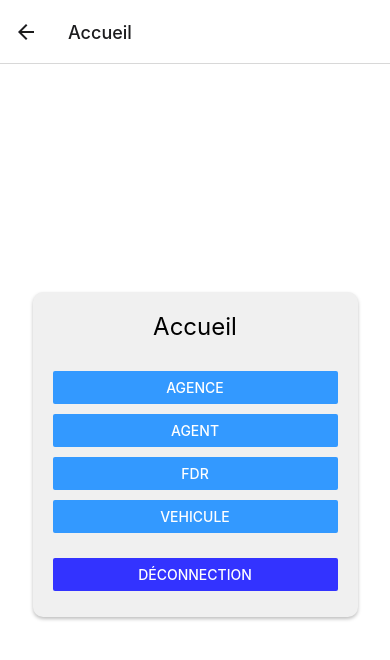
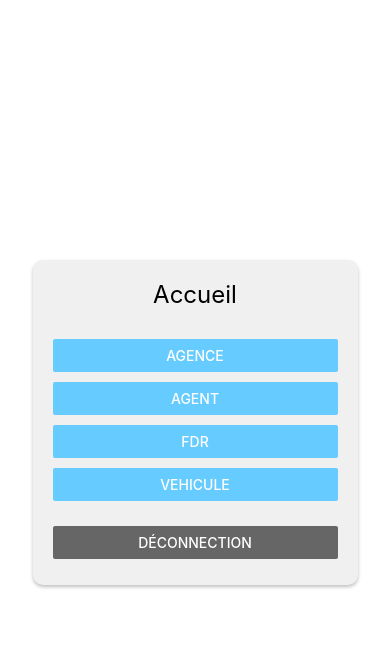
Before and after one commit to ShaiD9/AppMobile, a React Native app: screen /Accueil in a window 390 px wide. Shown: the top 660 px of the page. Built offline with nearby package versions, Linux system fonts and the light colour scheme; what eol would draw is missing.

Commit message:
update style v1.1

```diff
--- a/App.js
+++ b/App.js
@@ -14,7 +14,7 @@ const Stack = createNativeStackNavigator();
 function App() {
   return (
     <NavigationContainer>
-      <Stack.Navigator initialRouteName="Connexion">
+      <Stack.Navigator initialRouteName="Connexion" screenOptions={{ headerShown: false }}>
         <Stack.Screen name="Connexion" component={Connexion} />
         <Stack.Screen name="Accueil" component={Accueil} />
         <Stack.Screen name="DataFDR" component={DataFDR} />
--- a/package.json
+++ b/package.json
@@ -13,7 +13,8 @@
     "expo": "~50.0.7",
     "expo-status-bar": "~1.11.1",
     "react": "18.2.0",
-    "react-native": "0.73.4"
+    "react-native": "0.73.4",
+    "react-native-vector-icons": "^10.0.3"
   },
   "devDependencies": {
     "@babel/core": "^7.20.0"
--- a/pages/accueil.js
+++ b/pages/accueil.js
@@ -1,6 +1,7 @@
 import { auto } from 'eol';
 import { StatusBar } from 'expo-status-bar';
 import { StyleSheet, Text, View, TextInput, Button, TouchableOpacity, Alert  } from 'react-native';
+import Icon from 'react-native-vector-icons/FontAwesome5';
 
 export default function Accueil({ navigation }) {
   const DataFDR = () => {
@@ -41,19 +42,19 @@ export default function Accueil({ navigation }) {
         <Text style={styles.title}>Accueil</Text>
         <TouchableOpacity activeOpacity={1} style={styles.button}>
           <View style={{marginBottom: 10}}>
-            <Button color='#3399ff' title="AGENCE" onPress={DataAGENCE} />
+            <Button color='#66ccff' title="AGENCE" onPress={DataAGENCE} />
           </View>
           <View style={{marginBottom: 10}}>
-            <Button color='#3399ff' title="AGENT" onPress={DataAGENT} />
+            <Button color='#66ccff' title="AGENT" onPress={DataAGENT} />
           </View>
           <View style={{marginBottom: 10}}>
-            <Button color='#3399ff' title="FDR" onPress={DataFDR} />
+            <Button color='#66ccff' title="FDR" onPress={DataFDR} />
           </View>
           <View style={{marginBottom: 10}}>
-            <Button color='#3399ff' title="VEHICULE" onPress={DataVEHICULE} />
+            <Button color='#66ccff' title="VEHICULE" onPress={DataVEHICULE} />
           </View>
           <View style={{marginTop: 15}}>
-            <Button color='#3333ff' title="Déconnection" onPress={Deconnection} />
+            <Button color='#666666' title="Déconnection" onPress={Deconnection} />
           </View>
         </TouchableOpacity>
       </View>
--- a/pages/connexion.js
+++ b/pages/connexion.js
@@ -23,8 +23,7 @@ export default function Connexion({ navigation }) {
       if (data.status_code == 200) {
         navigation.navigate('Accueil');
       } else {
-        //ConnectionAlertFail();.
-        navigation.navigate('Accueil');
+        ConnectionAlertFail();
       }
     })
     .catch((error) => {
@@ -42,7 +41,7 @@ export default function Connexion({ navigation }) {
         <TextInput style={styles.input} placeholder=""  secureTextEntry={true} onChangeText={text => setPassword(text)}/>
         <TouchableOpacity style={{marginTop: 20}}>
           <View style={{borderRadius: 10}}>
-            <Button color='#3333ff' title="Connexion" onPress={handleConnection} />
+            <Button color='#666666' title="Connexion" onPress={handleConnection} />
           </View>
         </TouchableOpacity>
       </View>
--- a/pages/dataAGENCE.js
+++ b/pages/dataAGENCE.js
@@ -47,12 +47,12 @@ export default function DataAGENCE( { navigation } ) {
           renderItem={renderItem}
           keyExtractor={item => item.id.toString()}
         />
-        <TouchableOpacity style={{marginTop: 20}}>
+        <TouchableOpacity style={styles.button}>
           <View style={{marginBottom: 10}}>
-            <Button color='#3399ff' title="Refresh Data" onPress={handleData} />
+            <Button color='#a6a6a6' title="Refresh Data" onPress={handleData} />
           </View>
           <View style={{}}>
-          <Button color='#3333ff' title="Retour" onPress={Retour} />
+          <Button color='#666666' title="Retour" onPress={Retour} />
           </View>
         </TouchableOpacity>
       </View>
@@ -100,7 +100,6 @@ const styles = StyleSheet.create({
   },
   button: {
     height: 50,
-    backgroundColor: '3399ff',
     marginTop: 20,
     marginBottom: 20,
     borderRadius: 6,
--- a/pages/dataAGENT.js
+++ b/pages/dataAGENT.js
@@ -49,10 +49,10 @@ export default function DataAGENT( { navigation } ) {
         />
         <TouchableOpacity style={{marginTop: 20}}>
           <View style={{marginBottom: 10}}>
-            <Button color='#3399ff' title="Refresh Data" onPress={handleData} />
+            <Button color='#a6a6a6' title="Refresh Data" onPress={handleData} />
           </View>
           <View style={{}}>
-            <Button color='#3333ff' title="Retour" onPress={Retour} />
+            <Button color='#666666' title="Retour" onPress={Retour} />
           </View>
         </TouchableOpacity>
       </View>
--- a/pages/dataFDR.js
+++ b/pages/dataFDR.js
@@ -52,10 +52,10 @@ export default function DataFDR( { navigation } ) {
         />
         <TouchableOpacity style={{marginTop: 20}}>
           <View style={{marginBottom: 10}}>
-            <Button color='#3399ff' title="Refresh Data" onPress={handleData} />
+            <Button color='#a6a6a6' title="Refresh Data" onPress={handleData} />
           </View>
           <View style={{}}>
-            <Button color='#3333ff' title="Retour" onPress={Retour} />
+            <Button color='#666666' title="Retour" onPress={Retour} />
           </View>
         </TouchableOpacity>
       </View>
--- a/pages/dataVEHICULE.js
+++ b/pages/dataVEHICULE.js
@@ -49,10 +49,10 @@ export default function DataVEHICULE( { navigation } ) {
         />
         <TouchableOpacity style={{marginTop: 20}}>
           <View style={{marginBottom: 10}}>
-            <Button color='#3399ff' title="Refresh Data" onPress={handleData} />
+            <Button color='#a6a6a6' title="Refresh Data" onPress={handleData} />
           </View>
           <View style={{}}>
-            <Button color='#3333ff' title="Retour" onPress={Retour} />
+            <Button color='#666666' title="Retour" onPress={Retour} />
           </View>
         </TouchableOpacity>
       </View>
```
Also changed, not shown: 1 other file (tests, documents, lock files or other folders). Lines whose indentation alone changed are shown as unchanged.
